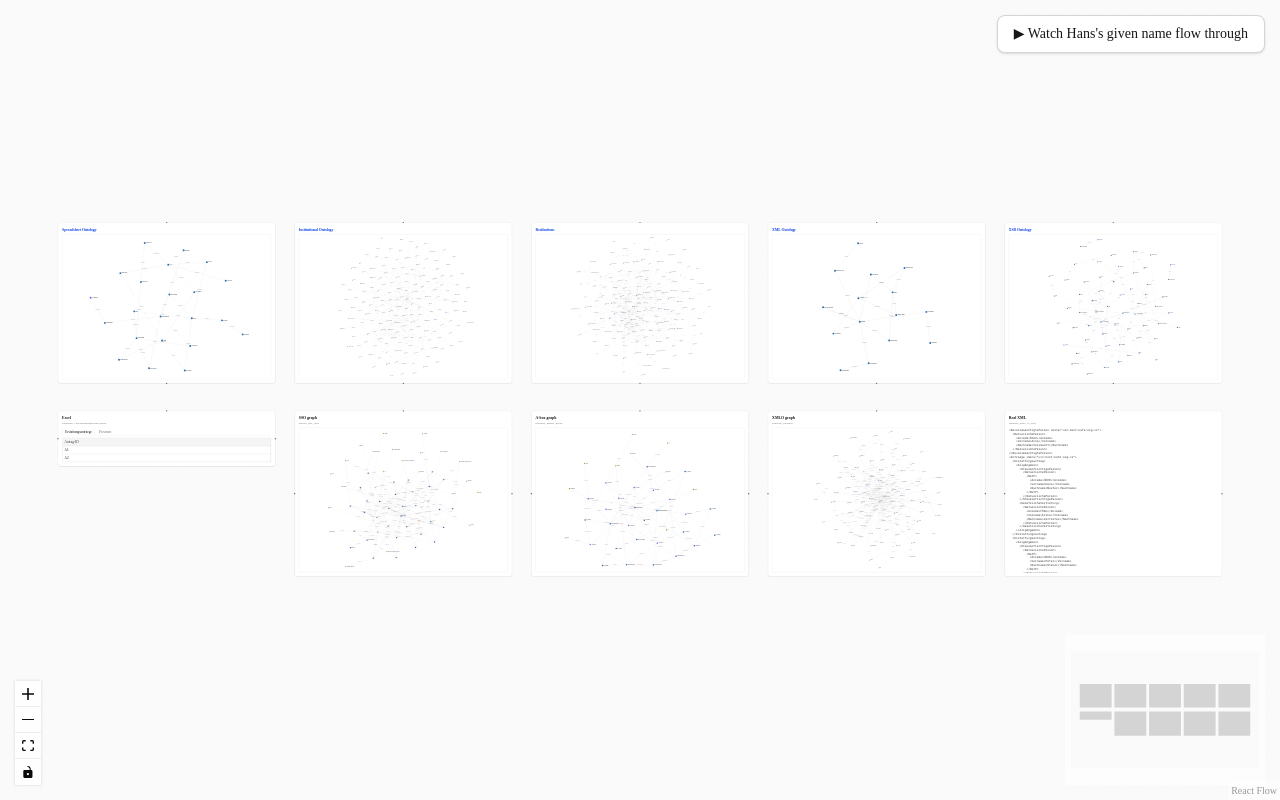
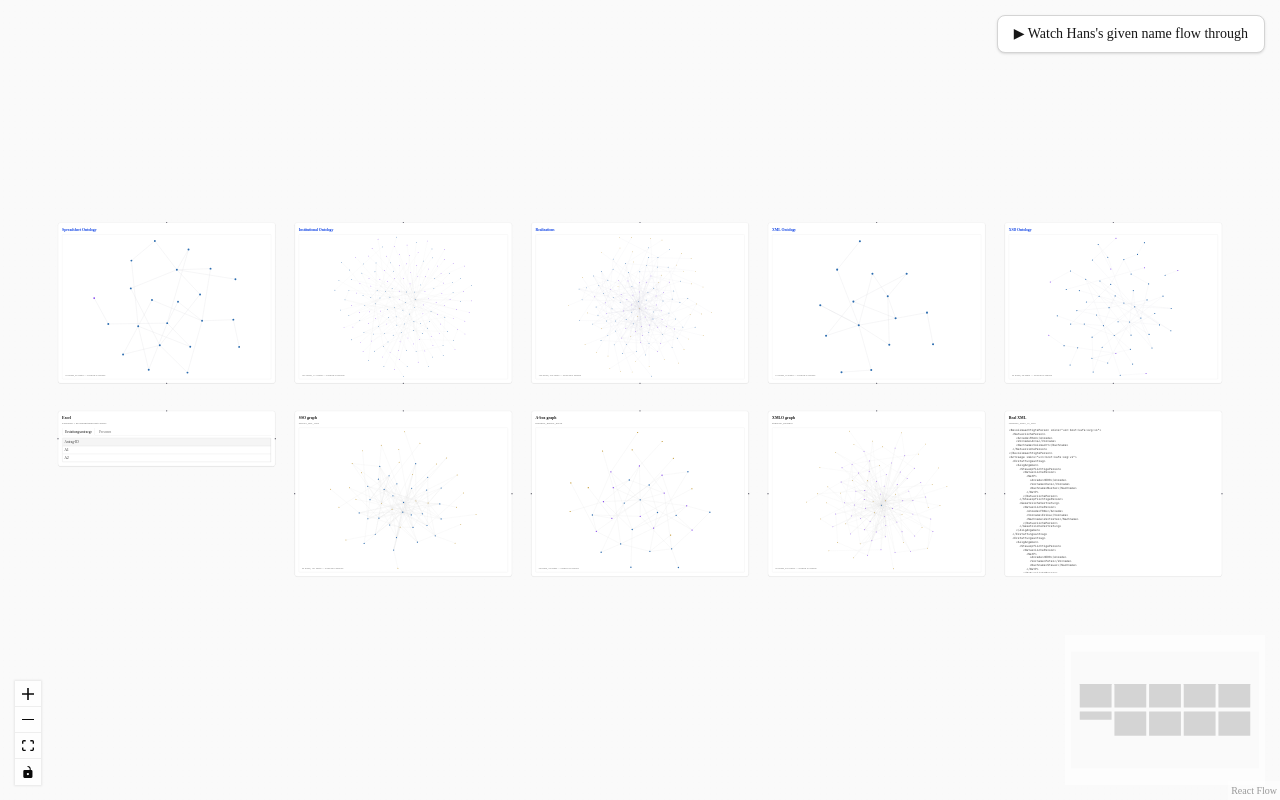
Before and after one commit to OpenFASTER-Standard/showcase, a Next.js app: page / in a window 1280 px wide. Built offline with nearby package versions, Linux system fonts and the light colour scheme.

Commit message:
Revert "fix: always render the real graph, no zoom-dependent rendering at all"
This reverts commit 30cd3aec6182392062a9c5bf6908f3281b61d7d5.

```diff
--- a/components/canvas/nodes/rdf-graph-view.tsx
+++ b/components/canvas/nodes/rdf-graph-view.tsx
@@ -1,4 +1,9 @@
-import { useMemo } from "react";
+"use client";
+
+import { useEffect, useMemo, useRef, useState } from "react";
+import { useViewport } from "@xyflow/react";
+import Graph from "graphology";
+import Sigma from "sigma";
 
 export type RdfGraphNode = { id: string; label: string; kind: "iri" | "blank" | "literal" };
 export type RdfGraphEdge = { source: string; target: string; label: string };
@@ -13,6 +18,17 @@ const BLANK_COLOR = "#7c3aed";
 const LITERAL_COLOR = "#b8860b";
 const HIGHLIGHT_COLOR = "#f59e0b"; // same amber as the active-stage border/flow-edge particle
 
+// Every architecture/pipeline-stage graph node mounts its own Sigma
+// renderer -- and each Sigma instance costs *six* real WebGL contexts, not
+// one (measured live: forcing all 8 graph nodes to mount simultaneously
+// created 48 real WebGL contexts, confirmed via a getContext() call
+// counter, not a guess). No zoom/visibility budget makes 8x6=48
+// simultaneous contexts safe against any real browser's limit, so the
+// interactive canvas stays gated -- but the *static* SVG preview below
+// costs zero WebGL contexts (plain SVG shapes), so it can always render
+// for real instead of leaving a zoomed-out node with just placeholder text.
+const ZOOM_RENDER_THRESHOLD = 0.5;
+
 function colorFor(kind: RdfGraphNode["kind"]): string {
   if (kind === "iri") return IRI_COLOR;
   if (kind === "blank") return BLANK_COLOR;
@@ -21,17 +37,17 @@ function colorFor(kind: RdfGraphNode["kind"]): string {
 
 // Real identifiers can be long (a full sso: cell URI is 70+ characters) --
 // keep the real id as the underlying data (RdfGraphNode.label is never
-// truncated by the exporter), just shorten what's actually drawn so a full
-// graph doesn't turn into overlapping text.
+// truncated by the exporter), just shorten what's actually drawn on the
+// canvas so a full graph doesn't turn into overlapping text.
 function displayLabel(node: RdfGraphNode): string {
   if (node.kind === "literal") {
-    return node.label.length > 24 ? `${node.label.slice(0, 23)}…"` : node.label;
+    return node.label.length > 40 ? `${node.label.slice(0, 39)}…"` : node.label;
   }
   if (node.kind === "blank") {
-    return node.label.length > 12 ? `${node.label.slice(0, 10)}…` : node.label;
+    return node.label.length > 14 ? `${node.label.slice(0, 12)}…` : node.label;
   }
   const tail = node.label.split(/[/#]/).filter(Boolean).pop() ?? node.label;
-  return tail.length > 24 ? `…${tail.slice(-23)}` : tail;
+  return tail.length > 40 ? `…${tail.slice(-39)}` : tail;
 }
 
 type Point = { x: number; y: number };
@@ -49,7 +65,7 @@ function layout(nodes: RdfGraphNode[], edges: RdfGraphEdge[]): Map<string, Point
   // A small real force simulation (repulsion + spring edges + light
   // centering) -- the same real technique riptide's own graph-viewer
   // example uses (tickLayout()), run once here since this data is static
-  // (baked at build time), not streamed live.
+  // (baked at build time), not streamed live the way riptide's is.
   for (let iter = 0; iter < 200; iter++) {
     const forces = new Map<string, Point>(nodes.map((n) => [n.id, { x: 0, y: 0 }]));
     for (let i = 0; i < nodes.length; i++) {
@@ -91,16 +107,111 @@ function layout(nodes: RdfGraphNode[], edges: RdfGraphEdge[]): Map<string, Point
   return positions;
 }
 
-// A plain SVG rendering -- no WebGL, so no context-limit concern
-// regardless of how many graph nodes are on screen at once, and no
-// zoom-dependent swapping: this is the only rendering, at every zoom
-// level, exactly like every other element on the canvas (it scales via
-// the same React Flow viewport transform everything else does). Replaced
-// a Sigma.js/WebGL renderer that had to be gated by zoom+visibility --
-// measured live, each Sigma instance cost 6 real WebGL contexts, so all 8
-// graph nodes on screen at once needed 48 simultaneous contexts, far past
-// any browser's real limit. Operator explicitly rejected any
-// zoom-dependent appearance change in favor of this always-on rendering.
+function SigmaGraphCanvas({
+  graph,
+  highlightId,
+  active,
+}: {
+  graph: RdfGraphData;
+  highlightId?: string;
+  active?: boolean;
+}) {
+  const containerRef = useRef<HTMLDivElement>(null);
+
+  useEffect(() => {
+    if (!containerRef.current) return;
+
+    // multi: true -- real RDF data legitimately has more than one edge
+    // between the same node pair (two different predicates connecting the
+    // same subject/object), which a plain (non-multi) graphology Graph
+    // rejects as a duplicate edge.
+    const g = new Graph({ multi: true });
+    const positions = layout(graph.nodes, graph.edges);
+    for (const node of graph.nodes) {
+      const pos = positions.get(node.id)!;
+      const isHighlighted = Boolean(active && highlightId && node.id === highlightId);
+      g.addNode(node.id, {
+        x: pos.x,
+        y: pos.y,
+        size: isHighlighted ? 14 : node.kind === "iri" ? 8 : node.kind === "blank" ? 7 : 6,
+        label: displayLabel(node),
+        color: isHighlighted ? HIGHLIGHT_COLOR : colorFor(node.kind),
+      });
+    }
+    for (const edge of graph.edges) {
+      g.addEdge(edge.source, edge.target, { label: edge.label, size: 1, color: "#a3a3a3" });
+    }
+
+    const renderer = new Sigma(g, containerRef.current, {
+      renderEdgeLabels: true,
+      labelSize: 11,
+      labelColor: { color: "#27272a" },
+      edgeLabelSize: 10,
+      edgeLabelColor: { color: "#71717a" },
+      defaultEdgeColor: "#a3a3a3",
+    });
+
+    return () => renderer.kill();
+  }, [graph, highlightId, active]);
+
+  return <div ref={containerRef} className="nodrag nowheel h-full w-full" />;
+}
+
+// A static, non-interactive preview built from the exact same real
+// node/edge data and force-directed layout the interactive canvas uses --
+// plain SVG shapes, zero WebGL contexts, so it can render unconditionally
+// as the always-visible fallback while the interactive canvas stays gated.
+function SvgGraphPreview({ graph }: { graph: RdfGraphData }) {
+  const { nodePoints, edgeLines, viewBox } = useMemo(() => {
+    const positions = layout(graph.nodes, graph.edges);
+    const xs = [...positions.values()].map((p) => p.x);
+    const ys = [...positions.values()].map((p) => p.y);
+    const minX = Math.min(...xs);
+    const maxX = Math.max(...xs);
+    const minY = Math.min(...ys);
+    const maxY = Math.max(...ys);
+    const pad = 0.6;
+    const box = `${minX - pad} ${minY - pad} ${maxX - minX + pad * 2} ${maxY - minY + pad * 2}`;
+
+    const lines = graph.edges
+      .map((edge) => {
+        const source = positions.get(edge.source);
+        const target = positions.get(edge.target);
+        if (!source || !target) return null;
+        return { key: `${edge.source}->${edge.target}:${edge.label}`, source, target };
+      })
+      .filter((l): l is { key: string; source: Point; target: Point } => l !== null);
+
+    const points = graph.nodes.map((node) => ({
+      key: node.id,
+      pos: positions.get(node.id)!,
+      color: colorFor(node.kind),
+      r: node.kind === "iri" ? 0.09 : node.kind === "blank" ? 0.08 : 0.07,
+    }));
+
+    return { nodePoints: points, edgeLines: lines, viewBox: box };
+  }, [graph]);
+
+  return (
+    <svg viewBox={viewBox} className="h-full w-full" preserveAspectRatio="xMidYMid meet">
+      {edgeLines.map((line) => (
+        <line
+          key={line.key}
+          x1={line.source.x}
+          y1={line.source.y}
+          x2={line.target.x}
+          y2={line.target.y}
+          stroke="#d4d4d8"
+          strokeWidth={0.02}
+        />
+      ))}
+      {nodePoints.map((node) => (
+        <circle key={node.key} cx={node.pos.x} cy={node.pos.y} r={node.r} fill={node.color} />
+      ))}
+    </svg>
+  );
+}
+
 export function RdfGraphView({
   graph,
   highlightId,
@@ -110,66 +221,45 @@ export function RdfGraphView({
   highlightId?: string;
   active?: boolean;
 }) {
-  const { nodePoints, edgeLines, viewBox } = useMemo(() => {
-    const positions = layout(graph.nodes, graph.edges);
-    const xs = [...positions.values()].map((p) => p.x);
-    const ys = [...positions.values()].map((p) => p.y);
-    const minX = Math.min(...xs);
-    const maxX = Math.max(...xs);
-    const minY = Math.min(...ys);
-    const maxY = Math.max(...ys);
-    const pad = 0.8;
-    const box = `${minX - pad} ${minY - pad} ${maxX - minX + pad * 2} ${maxY - minY + pad * 2}`;
+  const { zoom } = useViewport();
+  const wrapperRef = useRef<HTMLDivElement>(null);
+  const [inRealViewport, setInRealViewport] = useState(false);
 
-    const lines = graph.edges
-      .map((edge) => {
-        const source = positions.get(edge.source);
-        const target = positions.get(edge.target);
-        if (!source || !target) return null;
-        return { key: `${edge.source}->${edge.target}:${edge.label}`, source, target, label: edge.label };
-      })
-      .filter((l): l is { key: string; source: Point; target: Point; label: string } => l !== null);
+  // React Flow's own zoom is global, shared by every node -- gating on
+  // zoom alone (an earlier version of this fix) still mounted all 8 Sigma
+  // instances at once the moment the user zoomed in anywhere, since every
+  // node crosses the same threshold together. What actually varies
+  // per-node is real on-screen presence: IntersectionObserver against the
+  // true browser viewport (not React Flow's virtual one), which shrinks
+  // to cover only 1-2 of these 900px-wide nodes once zoomed in normally.
+  useEffect(() => {
+    const el = wrapperRef.current;
+    if (!el) return;
+    const observer = new IntersectionObserver(([entry]) => setInRealViewport(entry.isIntersecting), {
+      threshold: 0.4,
+    });
+    observer.observe(el);
+    return () => observer.disconnect();
+  }, []);
 
-    const points = graph.nodes.map((node) => {
-      const isHighlighted = Boolean(active && highlightId && node.id === highlightId);
-      return {
-        key: node.id,
-        pos: positions.get(node.id)!,
-        color: isHighlighted ? HIGHLIGHT_COLOR : colorFor(node.kind),
-        r: isHighlighted ? 0.14 : node.kind === "iri" ? 0.09 : node.kind === "blank" ? 0.08 : 0.07,
-        label: displayLabel(node),
-      };
-    });
-
-    return { nodePoints: points, edgeLines: lines, viewBox: box };
-  }, [graph, highlightId, active]);
+  // The currently-playing stage always renders for real, even at overview
+  // zoom -- otherwise "watch Hans's given name flow through" would animate
+  // into an invisible placeholder. Play only activates one stage at a
+  // time, so this adds at most one extra live WebGL context, not 48.
+  const canRenderInteractive = (zoom > ZOOM_RENDER_THRESHOLD && inRealViewport) || Boolean(active);
 
   return (
-    <div className="nodrag nowheel h-[600px] w-full rounded border border-neutral-200 bg-white">
-      <svg viewBox={viewBox} className="h-full w-full" preserveAspectRatio="xMidYMid meet">
-        {edgeLines.map((line) => (
-          <g key={line.key}>
-            <line x1={line.source.x} y1={line.source.y} x2={line.target.x} y2={line.target.y} stroke="#d4d4d8" strokeWidth={0.015} />
-            <text
-              x={(line.source.x + line.target.x) / 2}
-              y={(line.source.y + line.target.y) / 2}
-              fontSize={0.09}
-              fill="#a1a1aa"
-              textAnchor="middle"
-            >
-              {line.label}
-            </text>
-          </g>
-        ))}
-        {nodePoints.map((node) => (
-          <g key={node.key}>
-            <circle cx={node.pos.x} cy={node.pos.y} r={node.r} fill={node.color} />
-            <text x={node.pos.x + node.r + 0.04} y={node.pos.y + 0.03} fontSize={0.11} fill="#27272a">
-              {node.label}
-            </text>
-          </g>
-        ))}
-      </svg>
+    <div ref={wrapperRef} className="nodrag nowheel relative h-[600px] w-full rounded border border-neutral-200 bg-white">
+      {canRenderInteractive ? (
+        <SigmaGraphCanvas graph={graph} highlightId={highlightId} active={active} />
+      ) : (
+        <>
+          <SvgGraphPreview graph={graph} />
+          <div className="pointer-events-none absolute bottom-1.5 left-1.5 rounded bg-white/80 px-1.5 py-0.5 text-[10px] text-neutral-500">
+            {graph.nodes.length} nodes, {graph.edges.length} edges — zoom in to explore
+          </div>
+        </>
+      )}
     </div>
   );
 }
--- a/package.json
+++ b/package.json
@@ -13,11 +13,13 @@
     "@xyflow/react": "^12.11.6",
     "class-variance-authority": "^0.7.1",
     "clsx": "^2.1.1",
+    "graphology": "^0.26.0",
     "lucide-react": "^1.39.0",
     "next": "16.3.4",
     "react": "19.2.8",
     "react-dom": "19.2.8",
     "shadcn": "^4.19.1",
+    "sigma": "^3.0.3",
     "tailwind-merge": "^3.6.0",
     "tw-animate-css": "^1.4.0"
   },
```
Also changed, not shown: components/canvas/nodes/architecture-node.tsx (+10 -1 lines), components/canvas/nodes/pipeline-stage-node.tsx (+17 -1 lines), 2 other files (tests, documents, lock files or other folders).
